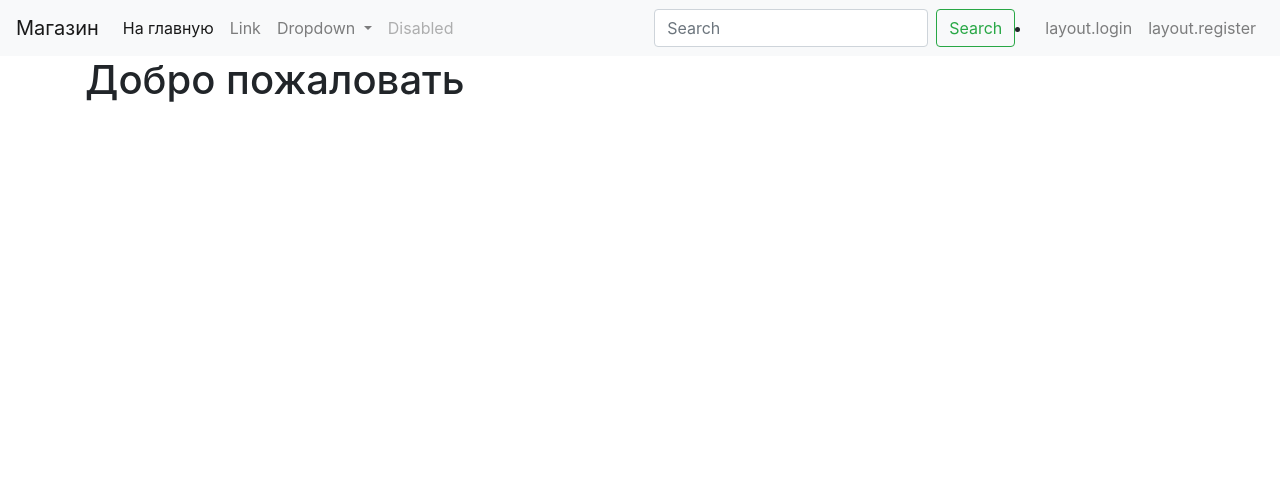
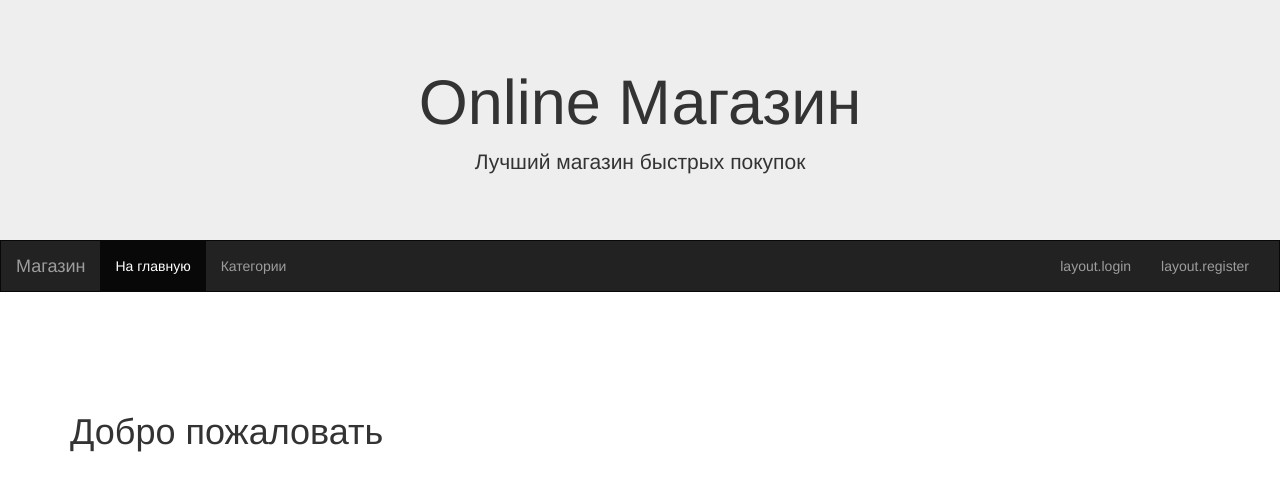
Before and after one commit to A-Kostousov/shop, a Symfony app: template templates/default/index.html.twig in a window 1280 px wide. Shown: the top 491 px of the page. Run offline with Twig, Linux system fonts and the light colour scheme; the template is opened without the code that fills it, so the values that code supplies are empty; some libraries are stand-ins or nearby versions.

Commit message:
Урок 22. Стиль

```diff
--- a/templates/base.html.twig
+++ b/templates/base.html.twig
@@ -1,60 +1,59 @@
 <!DOCTYPE html>
-<html>
+<html lang="ru">
 <head>
-        <meta charset="UTF-8">
+    <meta charset="utf-8">
     <title>{% block title %}Welcome!{% endblock %}</title>
-        <meta name="viewport" content="width=device-width, initial-scale=1, shrink-to-fit=no">
-        <link rel="stylesheet" href="https://stackpath.bootstrapcdn.com/bootstrap/4.1.3/css/bootstrap.min.css" integrity="sha384-MCw98/SFnGE8fJT3GXwEOngsV7Zt27NXFoaoApmYm81iuXoPkFOJwJ8ERdknLPMO" crossorigin="anonymous">
+    <meta name="viewport" content="width=device-width, initial-scale=1">
+    <link rel="stylesheet" href="https://maxcdn.bootstrapcdn.com/bootstrap/3.3.7/css/bootstrap.min.css">
     <link rel="stylesheet" href="https://use.fontawesome.com/releases/v5.3.1/css/all.css" integrity="sha384-mzrmE5qonljUremFsqc01SB46JvROS7bZs3IO2EmfFsd15uHvIt+Y8vEf7N7fWAU" crossorigin="anonymous">
     <link rel="stylesheet" href="{{ asset('assets/css/main.css') }}">
+    <script src="https://ajax.googleapis.com/ajax/libs/jquery/3.3.1/jquery.min.js"></script>
+    <script src="https://maxcdn.bootstrapcdn.com/bootstrap/3.3.7/js/bootstrap.min.js"></script>
+    <style>
+        .navbar {
+            margin-bottom: 100px;
+            border-radius: 0;
+        }
+        .jumbotron {
+            margin-bottom: 0;
+        }
+
+        footer {
+            background-color: #f2f2f2;
+            padding: 25px;
+        }
+    </style>
     {% block stylesheets %}{% endblock %}
 </head>
 <body>
+<div class="jumbotron">
+    <div class="container text-center">
+        <h1>Online Магазин</h1>
+        <p>Лучший магазин быстрых покупок</p>
+    </div>
+</div>
 
-        <nav class="navbar navbar-expand-lg navbar-light bg-light">
-            <a class="navbar-brand" href=" {{ path('homepage') }}">Магазин</a>
-            <button class="navbar-toggler" type="button" data-toggle="collapse" data-target="#navbarSupportedContent" aria-controls="navbarSupportedContent" aria-expanded="false" aria-label="Toggle navigation">
-                <span class="navbar-toggler-icon"></span>
+<nav class="navbar navbar-inverse">
+    <div class="container-fluid">
+        <div class="navbar-header">
+            <button type="button" class="navbar-toggle" data-toggle="collapse" data-target="#myNavbar">
+                <span class="icon-bar"></span>
+                <span class="icon-bar"></span>
+                <span class="icon-bar"></span>
             </button>
-
-            <div class="collapse navbar-collapse" id="navbarSupportedContent">
-                <ul class="navbar-nav mr-auto">
-                    <li class="nav-item active">
-                        <a class="nav-link" href="{{ path('homepage') }}">На главную <span class="sr-only">(current)</span></a>
-                    </li>
-                    <li class="nav-item">
-                        <a class="nav-link" href="#">Link</a>
-                    </li>
-                    <li class="nav-item dropdown">
-                        <a class="nav-link dropdown-toggle" href="#" id="navbarDropdown" role="button" data-toggle="dropdown" aria-haspopup="true" aria-expanded="false">
-                            Dropdown
-                        </a>
-                        <div class="dropdown-menu" aria-labelledby="navbarDropdown">
-                            <a class="dropdown-item" href="#">Action</a>
-                            <a class="dropdown-item" href="#">Another action</a>
-                            <div class="dropdown-divider"></div>
-                            <a class="dropdown-item" href="#">Something else here</a>
+            <a class="navbar-brand" href="{{ path('homepage') }}">Магазин</a>
         </div>
-                    </li>
-                    <li class="nav-item">
-                        <a class="nav-link disabled" href="#">Disabled</a>
-                    </li>
+        <div class="collapse navbar-collapse" id="myNavbar">
+            <ul class="nav navbar-nav">
+                <li class="active"><a href="{{ path('homepage') }}">На главную</a></li>
+                <li><a href="{{ path('categories') }}">Категории</a></li>
+                <li><a href="#"></a></li>
+                <li><a href="#"></a></li>
+                <li><a href="#"></a></li>
             </ul>
-                <form class="form-inline my-2 my-lg-0">
-                    <input class="form-control mr-sm-2" type="search" placeholder="Search" aria-label="Search">
-                    <button class="btn btn-outline-success my-2 my-sm-0" type="submit">Search</button>
-                </form>
-                <li class="nav-item">
-                    <span class="navbar-text js-cart-in-header">
-                    {{ render(controller('App\\Controller\\OrderController::cartInHeader')) }}
-                    </span>
-                </li>
-                <ul class="navbar-nav 1">
+            <ul class="nav navbar-nav navbar-right">
                 {% if is_granted("IS_AUTHENTICATED_REMEMBERED") %}
-                        <li class="nav-item">
-       <span class="navbar-text" style="padding-left: 4px; padding-right: 4px;">
-           {{ 'layout.logged_in_as'|trans({'%username%': app.user.username}, 'FOSUserBundle') }}
-       </span>
+                    <li><span class="glyphicon glyphicon-user"> {{ 'layout.logged_in_as'|trans({'%username%': app.user.username}, 'FOSUserBundle') }}</span> Your Account</li>
                     </li>
                     <li class="nav-item">
                         <a href="{{ path('fos_user_security_logout') }}" class="nav-link">
@@ -74,14 +73,14 @@
                         </a>
                     </li>
                 {% endif %}
+                <li><span class="-shopping-cart">{{ render (controller ('App\\Controller\\OrderController::cartInHeader')) }}</span></li>
             </ul>
-
+        </div>
     </div>
 </nav>
-     <div class="container">
+
+
 {% block body %}{% endblock %}
-    </div>
-
 <div class="lmask" id="loading-mask" style="display: none"></div>
 
 <script
--- a/templates/bundles/FOSUserBundle/Registration/register_content.html.twig
+++ b/templates/bundles/FOSUserBundle/Registration/register_content.html.twig
@@ -1,5 +1,5 @@
 {% trans_default_domain 'FOSUserBundle' %}
-
+<div class="container">
 {{ form_start(form, {'method': 'post', 'action': path('fos_user_registration_register'), 'attr': {'class': 'fos_user_registration_register'}}) }}
     {{ form_row(form.firstName) }}
     {{ form_row(form.lastName) }}
@@ -10,3 +10,4 @@
     <input type="submit" value="{{ 'registration.submit'|trans }}" />
 </div>
 {{ form_end(form) }}
+</div>
--- a/templates/default/index.html.twig
+++ b/templates/default/index.html.twig
@@ -1,11 +1,12 @@
 {% extends 'base.html.twig' %}
 
 {% block body %}
+<div class="container">
     <h1>Добро пожаловать</h1>
-
     <div class="row">
-
-    {{ include('partials/products_list.html.twig', {'products': products}) }}
-
+        <p>
+            {{ include('partials/products_list.html.twig', {'products': products}) }}
+        </p>
     </div>
+</div>
 {% endblock %}
--- a/templates/orders/cart_in_header.html.twig
+++ b/templates/orders/cart_in_header.html.twig
@@ -1,2 +1,2 @@
-<a href="{{ path('orders_cart') }}"> <i class="fas fa-shopping-cart"></i>
+<a href="{{ path('orders_cart') }}"><i class="fas fa-shopping-cart"></i>
 {{ cart.amount|localizedcurrency('UAH') }}
--- a/templates/partials/products_list.html.twig
+++ b/templates/partials/products_list.html.twig
@@ -1,9 +1,11 @@
 {% for product in products %}
-    <div class="col-sm-3">
+<div class="container">
+    <div class="col-sm-4">
+        <div class="panel panel-primary">
         <div class="card">
-            <img class="card-img-top" src="//placehold.it/100x100" alt="{{ product.name }}">
+            <div class="panel-heading">{{ product.name }}</div>
+            <img class="card-img-top"<img src="https://placehold.it/150x80?text=IMAGE" class="img-responsive" style="width:100%" alt="Image" alt="{{ product.name }}">
             <div class="card-body">
-                <h5 class="card-title">{{ product.name }}</h5>
                 <p class="card-text">{{ product.description }}</p>
                 <p class="card-text">{{ product.price }} грн.</p>
                 <a href="{{ path('products_show', {'id': product.id}) }}" class="btn btn-info">Подробнее</a>
@@ -12,6 +14,8 @@
                    class="btn btn-primary js-add-to-cart">
                     <i class="fas fa-cart-plus"></i></a>
             </div>
+    </div>
         </div>
-    </div>
+</div>
+
 {% endfor %}
```
Also changed, not shown: src/Controller/OrderController.php (+10 -5 lines), templates/base1.html.twig (added, +97 -0 lines), public/assets/css/main.css. Lines whose indentation alone changed are shown as unchanged.
